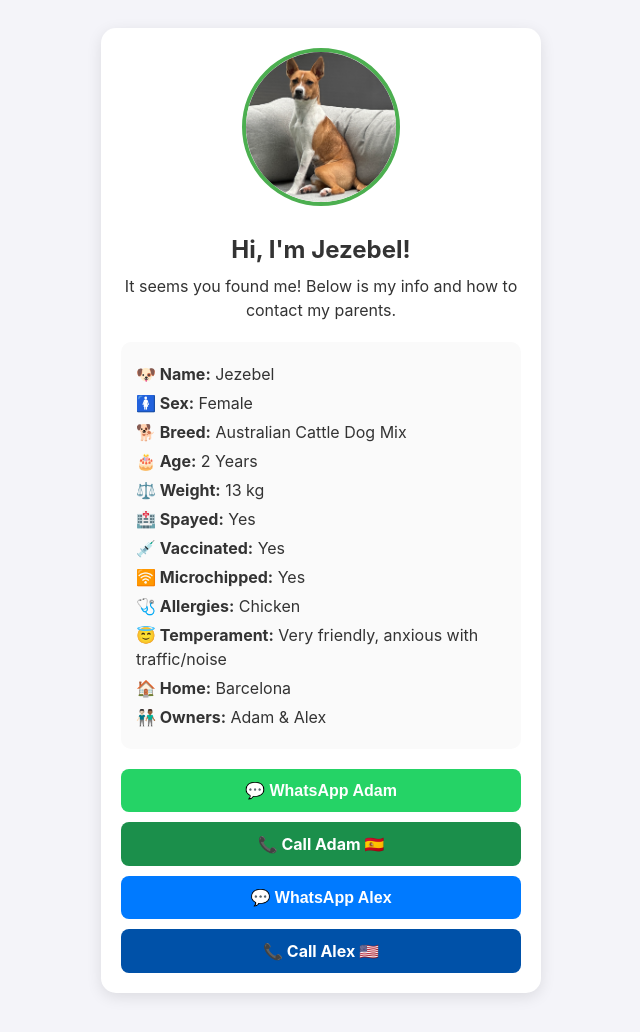
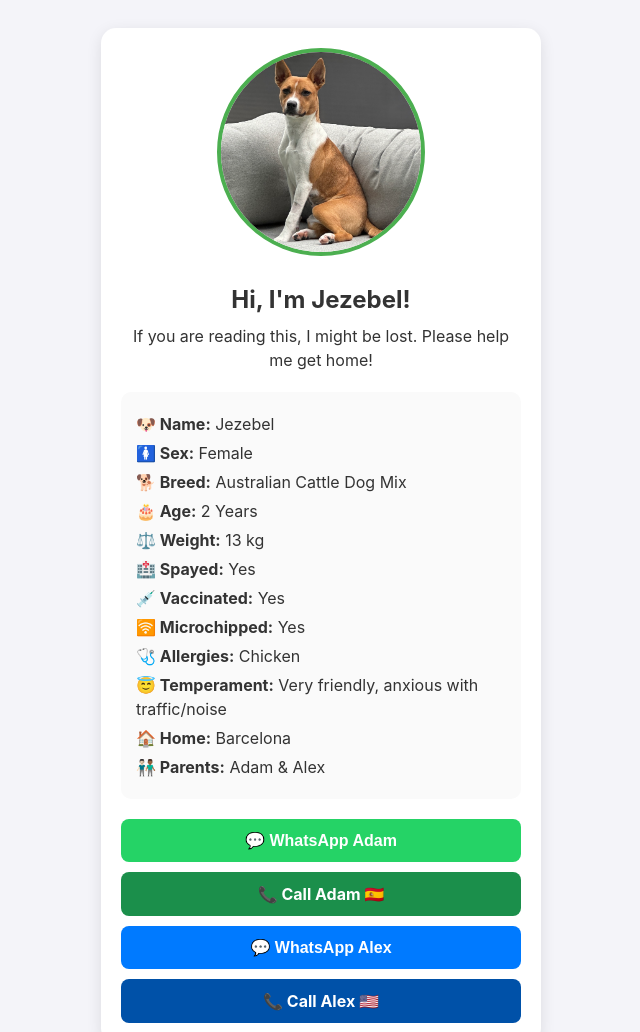
Before and after one commit to adamsandlin/jezebel-tag, a plain HTML site: page index.html in a window 1280 px wide. Shown: the top 1032 px of the page, without its empty margins (319-959 px from the left). Drawn offline with Linux system fonts and the light colour scheme; no server answers.

Commit message:
Update index.html

```diff
--- a/index.html
+++ b/index.html
@@ -7,7 +7,7 @@
     <style>
         body { font-family: -apple-system, BlinkMacSystemFont, "Segoe UI", Roboto, Helvetica, Arial, sans-serif; background-color: #f4f4f9; color: #333; padding: 20px; text-align: center; }
         .card { background: white; max-width: 400px; margin: 0 auto; padding: 20px; border-radius: 15px; box-shadow: 0 4px 15px rgba(0,0,0,0.1); }
-        img.profile { width: 150px; height: 150px; object-fit: cover; border-radius: 50%; border: 4px solid #4CAF50; margin-bottom: 15px; }
+        img.profile { width: 200px; height: 200px; object-fit: cover; border-radius: 50%; border: 4px solid #4CAF50; margin-bottom: 15px; }
         h1 { margin: 10px 0; font-size: 24px; }
         p { margin: 5px 0; font-size: 16px; line-height: 1.5; }
         .details { text-align: left; margin-top: 20px; background: #fafafa; padding: 15px; border-radius: 10px; }
@@ -45,7 +45,7 @@
         <p><strong>🩺 Allergies:</strong> <span id="allergies">Chicken</span></p>
         <p><strong>😇 Temperament:</strong> <span id="temp">Friendly, anxious with traffic</span></p>
         <p><strong>🏠 Home:</strong> Barcelona</p>
-        <p><strong>👨🏻‍🤝‍👨🏾 Owners:</strong> Adam & Alex</p>
+        <p><strong>👨🏻‍🤝‍👨🏾 Parents:</strong> Adam & Alex</p>
     </div>
 
     <div class="btn-group">
@@ -63,14 +63,14 @@
     const content = {
         en: {
             greeting: "Hi, I'm Jezebel!",
-            intro: "It seems you found me! Below is my info and how to contact my parents.",
+            intro: "If you are reading this, I might be lost. Please help me get home!",
             sex: "Female", spayed: "Yes", vax: "Yes", chip: "Yes",
             allergies: "Chicken", temp: "Very friendly, anxious with traffic/noise",
             msg: "Adam & Alex, I found Jezebel and I think she may be lost."
         },
         es: {
             greeting: "¡Hola, soy Jezebel!",
-            intro: "Parece que me has encontrado. Abajo está mi información y cómo contactar a mis dueños.",
+            intro: "Si estás leyendo esto, puede que esté perdido. ¡Ayúdame a llegar a casa, por favor!",
             sex: "Hembra", spayed: "Sí", vax: "Sí", chip: "Sí",
             allergies: "Pollo", temp: "Muy amigable, ansiosa con tráfico/ruido",
             msg: "Adam y Alex, encontré a Jezebel y creo que está perdida."
```
